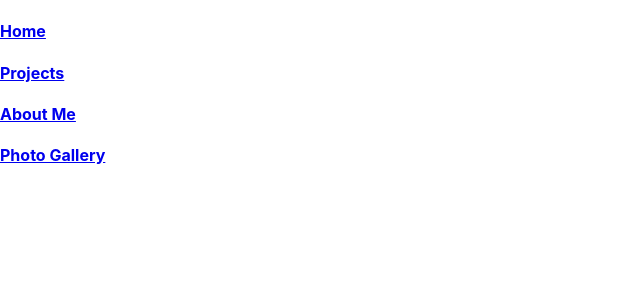
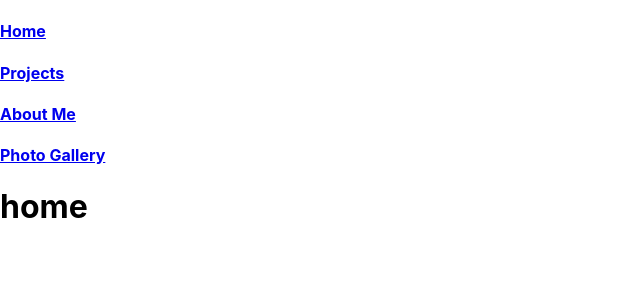
Before and after one commit to k-westbrook/katie-personal-site, a React (Create React App) app: page / in a window 1280 px wide. Shown: the top 300 px of the page, without its empty margins (0-640 px from the left). Built offline with nearby package versions, Linux system fonts and the light colour scheme.

Commit message:
add component

```diff
--- a/src/HomePage.js
+++ b/src/HomePage.js
@@ -3,7 +3,7 @@ import React, { Component } from 'react'
 
 
 
-class HomePage extends Component {
+export default class HomePage extends Component {
 
 
 
--- a/src/Routes.js
+++ b/src/Routes.js
@@ -1,6 +1,6 @@
 import React, { Component } from 'react'
-
 import { Route, Switch } from 'react-router-dom'
+import HomePage from './HomePage';
 
 
 /**
@@ -14,7 +14,7 @@ class Routes extends Component {
     return (
 
       <Switch>
-        <Route exact path="/" />
+        <Route exact path="/" component={HomePage} />
         <Route exact path="/aboutme" />
         <Route exact path='/projects' />
         <Route exact path='/photo-gallery' />
```
